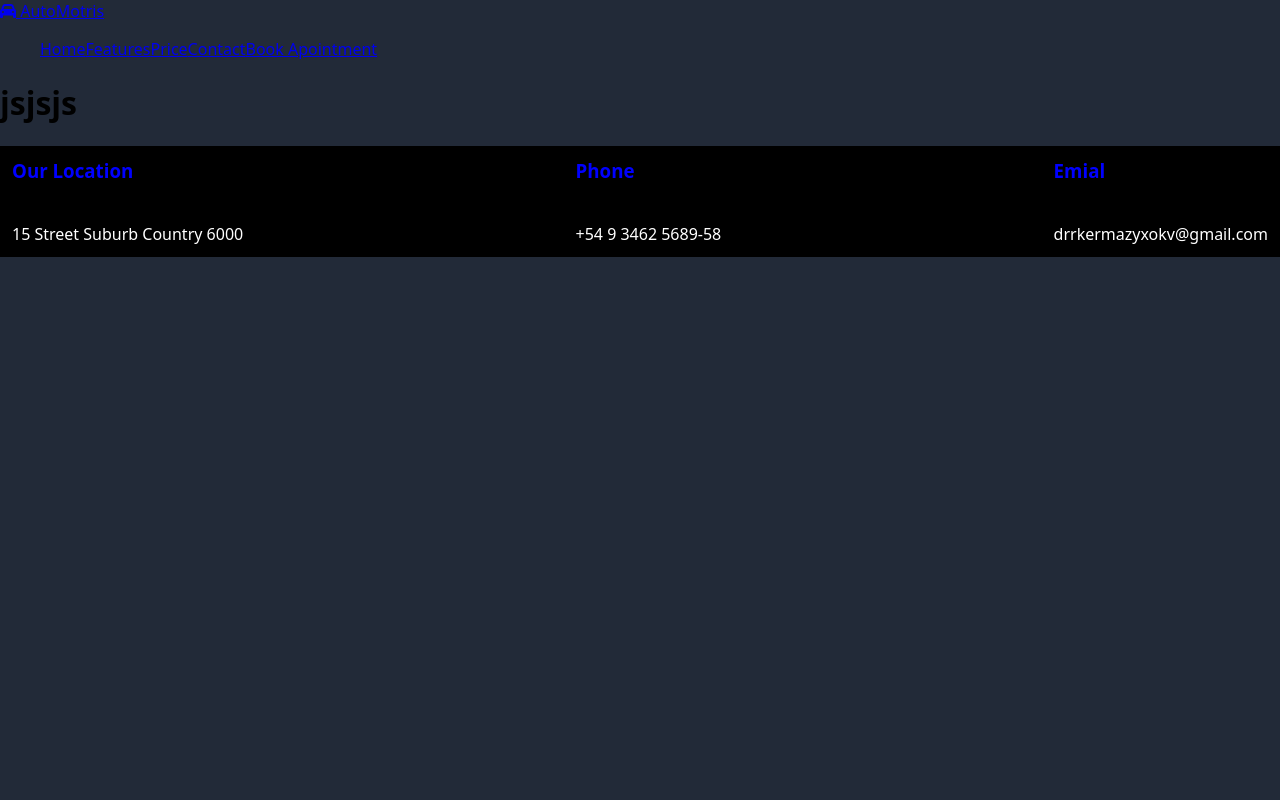
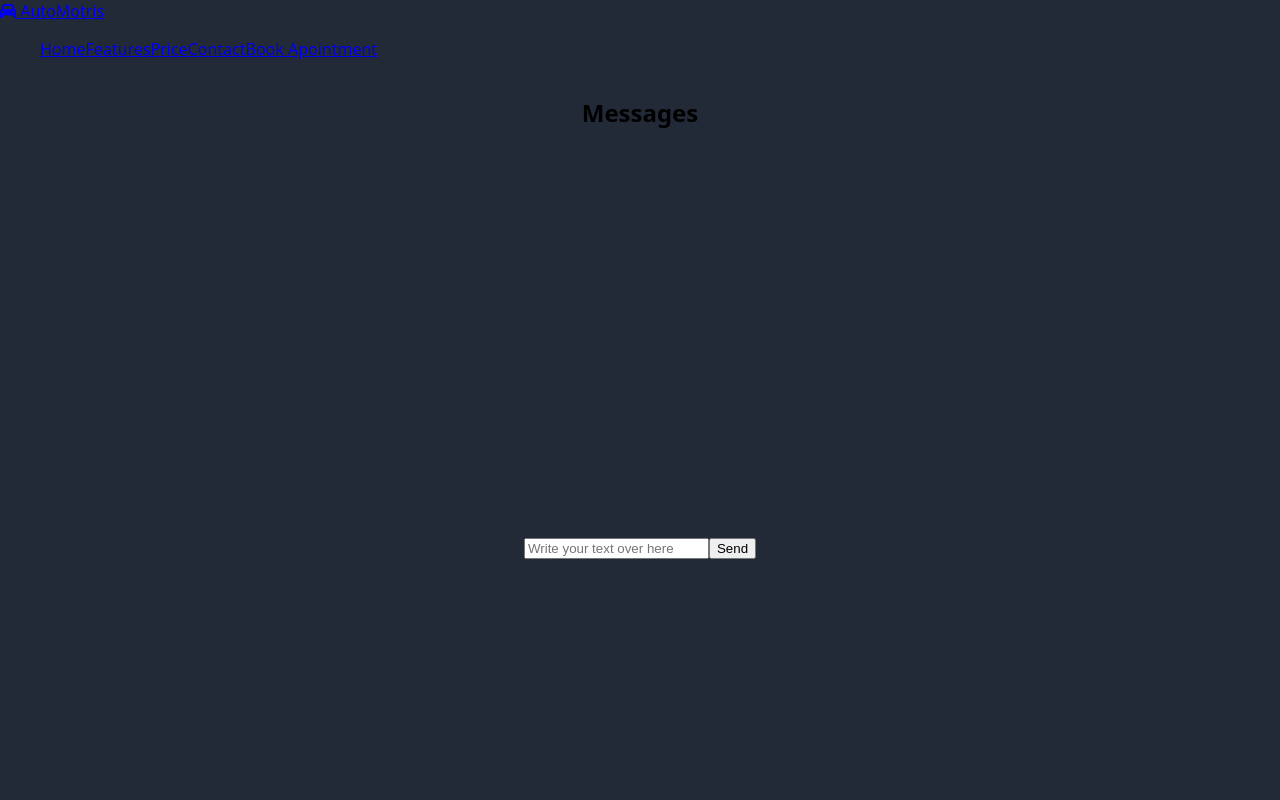
Before and after one commit to DMarzzucco/APIREST-Personnel-Manager, a React (Vite) app: page /messages in a window 1280 px wide. Shown: the top 800 px of the page. Built offline with nearby package versions, Linux system fonts and the light colour scheme; no server answers.

Commit message:
new path

```diff
--- a/src/App.scss
+++ b/src/App.scss
@@ -12,14 +12,10 @@
     .header {
         width: 100%;
         display: flex;
+        flex-direction: row;
         justify-content: space-between;
         align-items: center;
-
-        a {
-            text-decoration: none;
-            color: white;
-
-        }
+        background: transparent;
 
         .logo {
             display: flex;
@@ -125,10 +121,6 @@
 
 }
 
-
-
-
-
 /*footer*/
 .footer {
     width: 100%;
@@ -151,6 +143,22 @@
 
 }
 
+.Ms {
+    display: flex;
+    flex-direction: column;
+    justify-content: center;
+    align-items: center;
+    width: 100%;
+    height: auto;
+
+    form {
+        height: 100vh;
+        display: flex;
+        flex-direction: row;
+        justify-content: center;
+        align-items: center;
+    }
+}
 
 
 
--- /dev/null
+++ b/src/Interfaces/TypeAndInterfaces.ts
@@ -0,0 +1,5 @@
+export interface NewMessage { text: string; }
+export interface MessageRespones {
+    id: number;
+    text: string;
+}
--- a/src/api/api.ts
+++ b/src/api/api.ts
@@ -1,10 +1,4 @@
-interface NewMessage {
-  text: string;
-}
-interface MessageRespones {
-  id: number;
-  text: string;
-}
+import { MessageRespones, NewMessage } from "../Interfaces/TypeAndInterfaces";
 
 export const getMessages = (): Promise<MessageRespones[]> => {
   return fetch('http://localhost:3000/api/message')
@@ -16,16 +10,18 @@ export const getMessages = (): Promise<MessageRespones[]> => {
     });
 };
 
-export const postMessages = (message: NewMessage): Promise<string> => {
+export const postMessages = (message: NewMessage): Promise<MessageRespones> => {
   return fetch('http://localhost:3000/api/message', {
     method: 'POST',
     headers: {
       'Content-Type': 'aplication/json',
-    }, body: JSON.stringify({ message: message }),
+    },
+    credentials: "include",
+    body: JSON.stringify({ message: message }),
   }).then(response => {
     if (!response.ok) {
       throw new Error('Network not work');
     }
-    return response.text();
+    return response.json();
   });
 };
--- a/src/components/header.tsx
+++ b/src/components/header.tsx
@@ -1,11 +1,12 @@
 import React from "react"
-import '../App.scss'
+import { Link } from "react-router-dom";
+// import '../App.scss'
 const Header: React.FC = () => {
     return (
         <header className="header">
-            <a href="#" className="logo">
+            <Link to={"/"} className="logo">
                 <i className="fa-solid fa-car"></i> <span>AutoMotris</span>
-            </a>
+            </Link>
             <nav className="menu">
                 <ul className="menu-list">
                     <li className="menu-list_item" style={{ display: 'inline-block' }}>
--- a/src/pages/Home.tsx
+++ b/src/pages/Home.tsx
@@ -26,7 +26,7 @@ function Home() {
             //   contentMarkElement.style.color = textColor;
             // }
             // change path-color
-            const MenuLink: NodeListOf<HTMLAnchorElement> = document.querySelectorAll('.menu-list_item a');
+            const MenuLink: NodeListOf<HTMLAnchorElement> = document.querySelectorAll('.header a');
             const linkColor: string = index === 1 ? 'black' : 'white';
             MenuLink.forEach(link => {
                 link.style.color = linkColor;
--- a/src/pages/Message.tsx
+++ b/src/pages/Message.tsx
@@ -1,7 +1,56 @@
+import { ChangeEvent, FormEvent, useEffect, useState } from "react";
+import { getMessages, postMessages } from "../api/api";
+import { MessageRespones, NewMessage } from "../Interfaces/TypeAndInterfaces";
+import { MessageAck } from "whatsapp-web.js";
+/*
+export interface MessageRespones {
+    id: number;
+    text: string;
+}
+ */
+
 function Message() {
+    const [messages, setMessages] = useState<MessageRespones[]>([]);
+    const [newMessage, setNewMessage] = useState<string>('');
+
+    useEffect(() => {
+        getMessages()
+            .then((data: MessageRespones[]) => setMessages(data))
+            .catch((error: Error) => console.error('Erro fetching messages', error))
+    }, []);
+    const handInput = (e: ChangeEvent<HTMLInputElement>) => { setNewMessage(e.target.value) }
+
+    const handleSubmit = (e: FormEvent<HTMLFormElement>) => {
+        e.preventDefault();
+        if (newMessage) {
+            const messageSending: NewMessage = { text: newMessage }
+            postMessages(messageSending)
+                .then((response: MessageRespones) => {
+                    setMessages((currentMessages) => [...currentMessages, response]);
+                    setNewMessage('');
+                })
+                .catch((error: Error) => console.error('error posting message', error));
+        }
+    }
+
     return (
         <>
-            <h1>jsjsjs</h1>
+            <section className="Ms">
+                <h1>Messages</h1>
+                <form onSubmit={handleSubmit}>
+                    <input
+                        type="text"
+                        placeholder="Write your text over here"
+                        value={newMessage}
+                        onChange={handInput} />
+                    <button type="submit"> Send</button>
+                </form>
+                <ul>
+                    {messages.map((message) => (
+                        <li key={message.id}>{message.text}</li>
+                    ))}
+                </ul>
+            </section>
         </>
     )
 }
```
